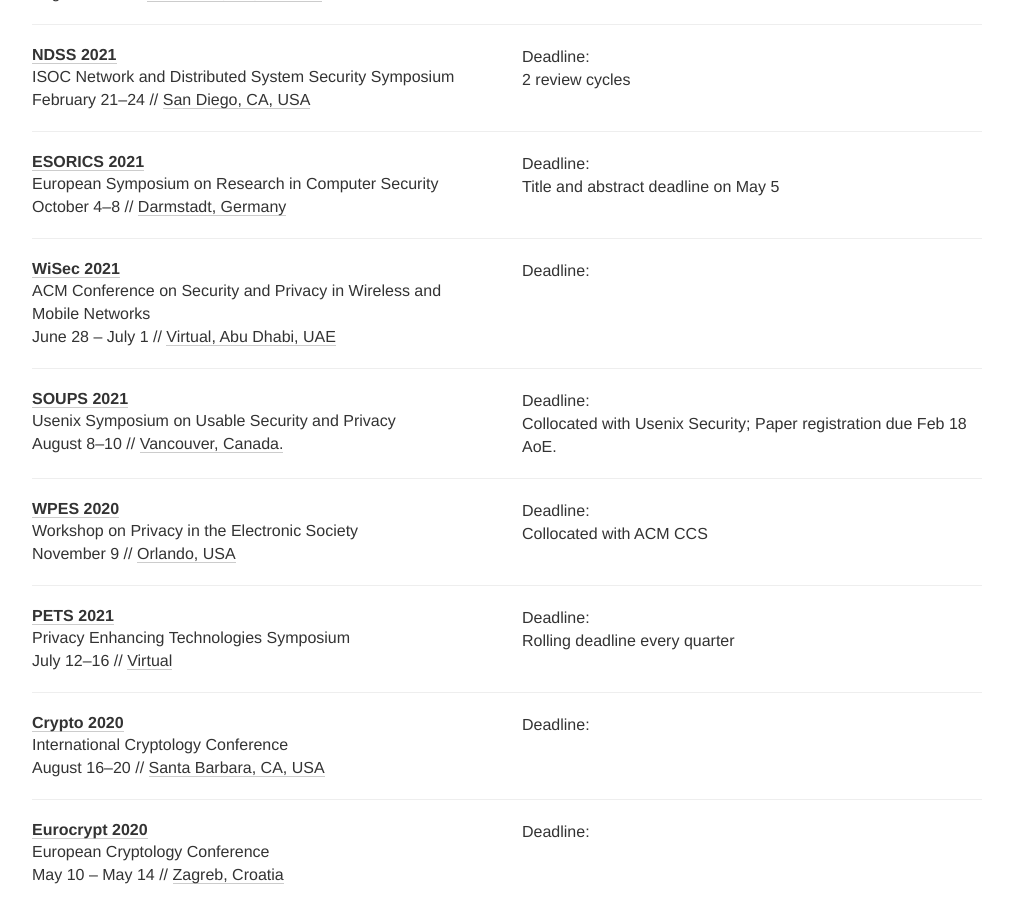
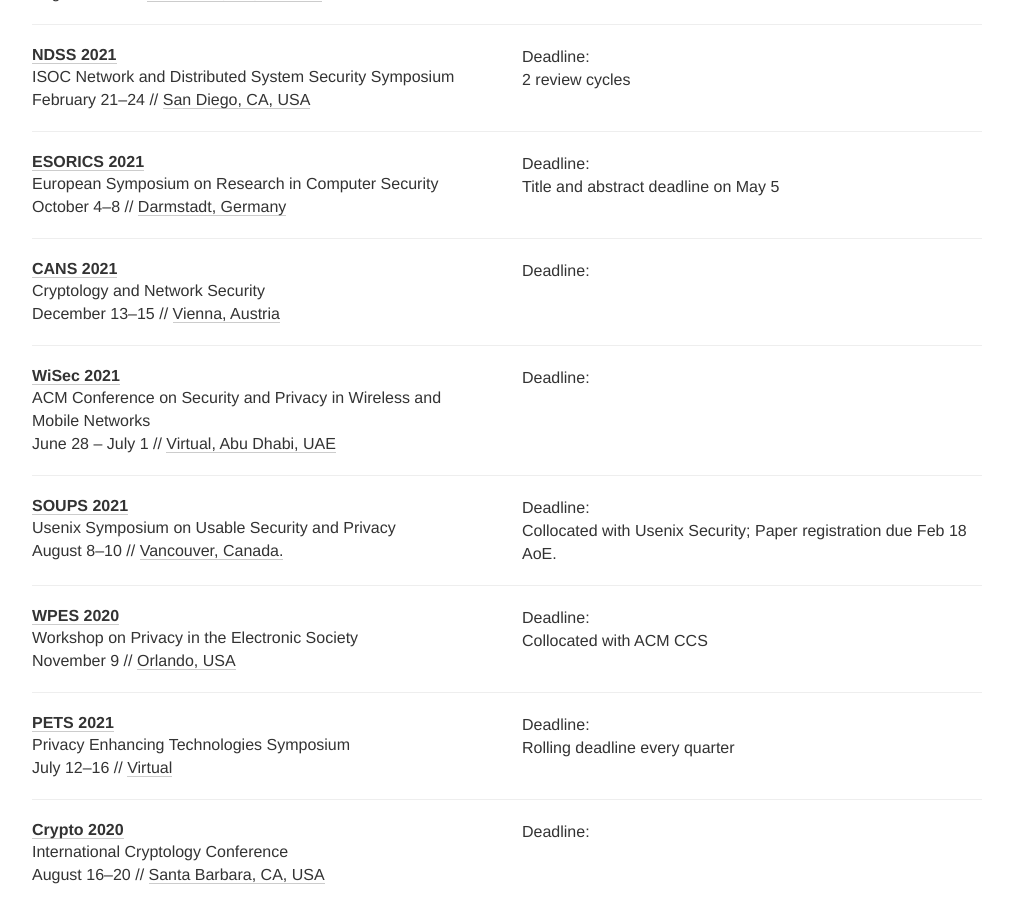
Before and after one commit to sec-deadlines/sec-deadlines.github.io, a Jekyll site: the page built from index.html, in a window 1280 px wide and 900 px high, scrolled down 835 px. Shown: the whole window, without its empty margins (133-1146 px from the left). Built offline with Jekyll 4.4.1, drawn with Linux system fonts in a browser that asks for light colours; nearby versions of some CDN libraries; comment, search, counter and statistics services are not loaded.

Commit message:
Added CANS 2021
Added 20th International Conference on Cryptology and Network Security (CANS 2021).
In case of questions, please don't hesitate to contact me!

```diff
--- a/_data/conferences.yml
+++ b/_data/conferences.yml
@@ -82,6 +82,16 @@
   comment: Title and abstract deadline on May 5
   date: October 4-8
   place: Darmstadt, Germany
+  tags: [SEC, PRIV]
+
+- name: CANS
+  description: Cryptology and Network Security
+  year: 2021
+  link: https://cans2021.at/call-for-papers/
+  deadline: "2021-06-01 23:59"
+  timezone: Etc/GMT-1
+  date: December 13-15
+  place: Vienna, Austria
   tags: [SEC, PRIV]
 
 - name: WiSec
```
